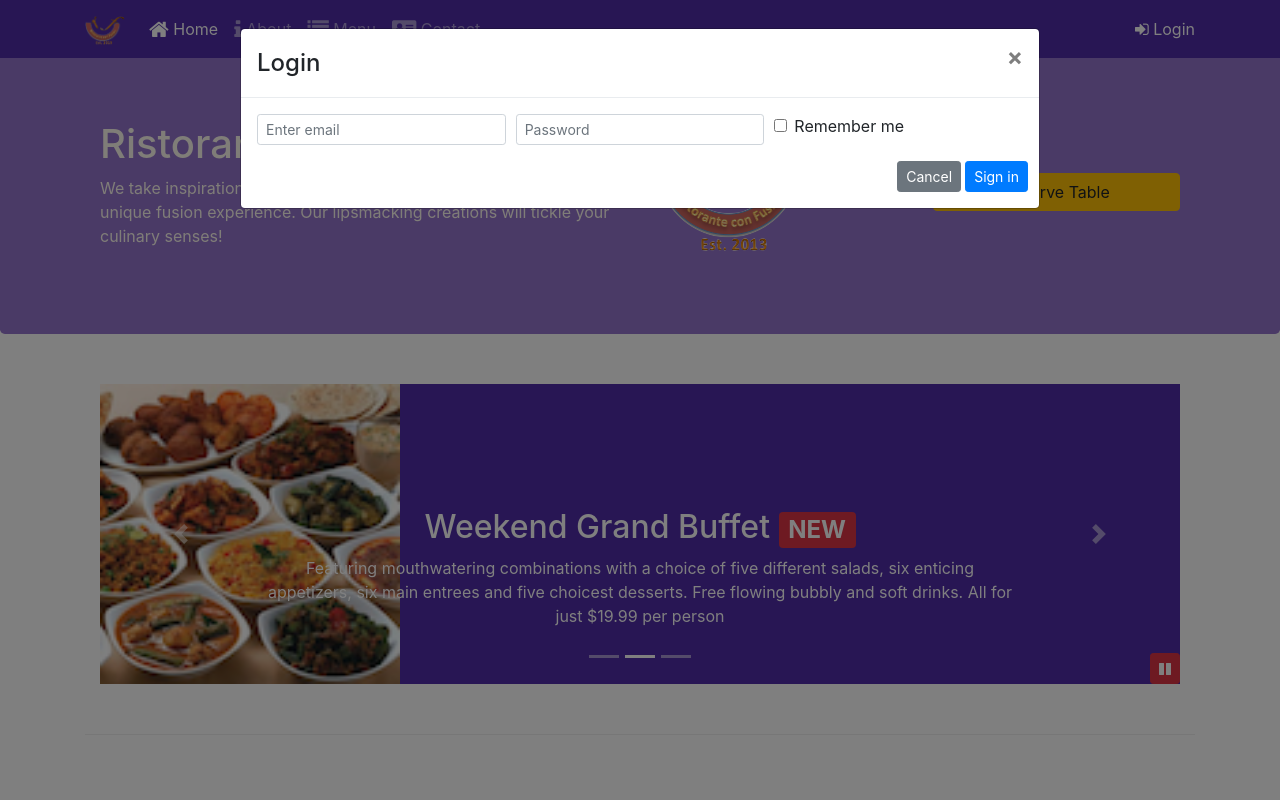
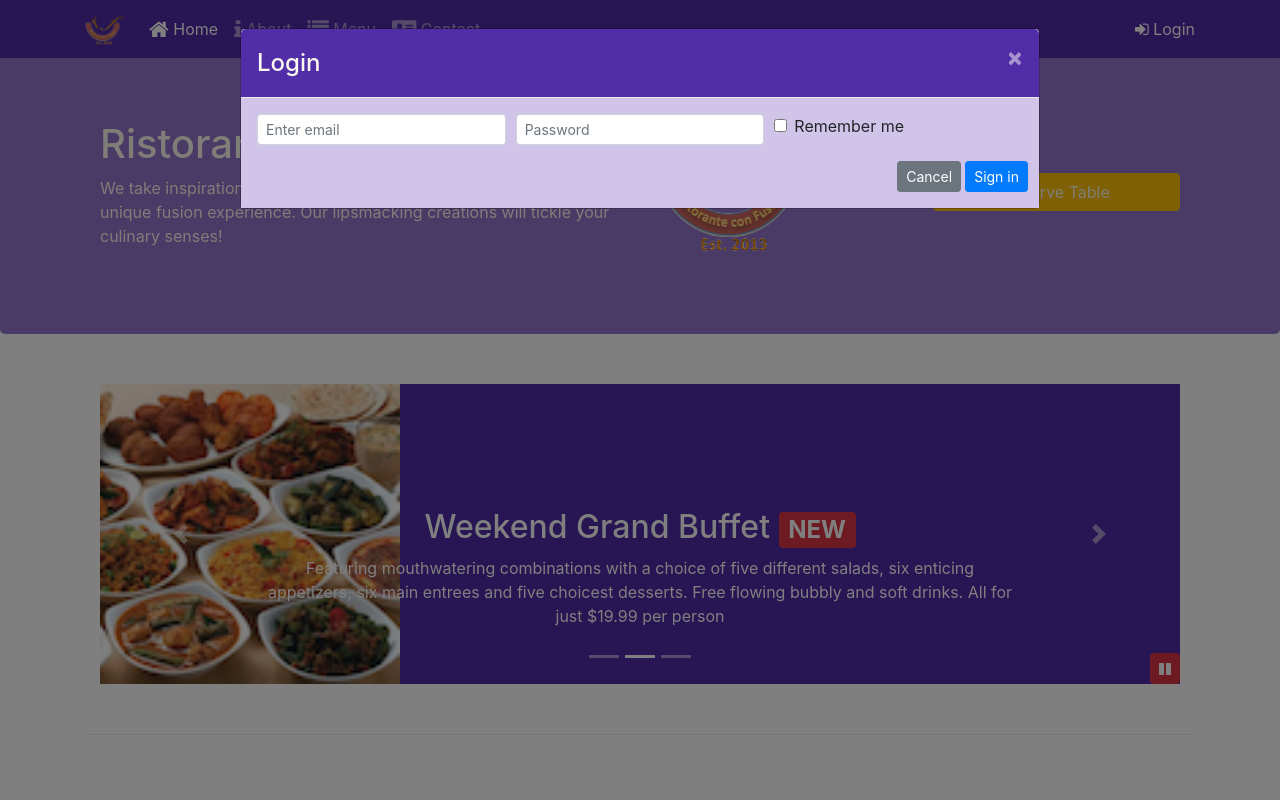
Before and after one commit to ineelshah/FrontEnd-WebUI-Frameworks-CourseFront-End-Web-UI-Frameworks-and-Tools-Bootstrap-4-Coursera, a website: page index.html in a window 1280 px wide. Both pictures are taken after a click on the link "Login". Shown: the top 800 px of the page. Drawn offline with nearby package versions, Linux system fonts and the light colour scheme.

Commit message:
Added JQuery and Assignment 4

```diff
--- a/css/styles.scss
+++ b/css/styles.scss
@@ -2,6 +2,7 @@ $lt-gray: #ddd;
 $background-dark: #512DA8;
 $background-light: #9575CD;
 $background-pale: #D1C4E9;
+$floral-white: #fffaf0;
 
 // Height variables
 $carousel-item-height: 300px;
@@ -54,9 +55,6 @@ body{
     padding: 10px;
 }
 
-
-
-
 .carousel {
     background:$background-dark;
 
@@ -77,3 +75,19 @@ body{
     bottom: 0px;
     z-index: 1;
 }
+
+.modal-header {
+	background: $background-dark;
+
+	.modal-title {
+		color: $floral-white;
+	}
+
+	.close {
+		color: $floral-white;
+	}
+}
+
+.modal-body {
+	background: $background-pale;
+}
--- a/index.html
+++ b/index.html
@@ -31,7 +31,7 @@
                     <li class = "nav-item"><a class="nav-link" href="./contactus.html"><span class="fa fa-address-card fa-lg"></span> Contact</a></li>
                 </ul>
                 <span class="navbar-text">
-                        <a data-toggle="modal" data-target="#loginModal">
+                        <a id = "loginButton">
                         <span class="fa fa-sign-in"></span> Login</a>
                 </span>
             </div>
@@ -179,7 +179,7 @@
                 </div>
                 <div class="col-12 col-sm align-self-center">
                     <a role="button" class="btn btn-block btn-warning"
-                       data-toggle = "modal" href="#reservationModal">
+                     id = "reserveButton">
                         Reserve Table
                     </a>
                 </div>
@@ -362,6 +362,18 @@
                     $("#carouselButton").children("span").addClass('fa-pause');
                 }
             });
+
+
+            $(document).ready(function(){
+                $("#reserveButton").click(function(){
+                    $("#reservationModal").modal('toggle');
+                });
+                $("#loginButton").click(function(){
+                        $("#loginModal").modal('toggle');
+                    });
+            });
+
+
     </script>
 </body>
 
```
Also changed, not shown: css/styles.css.
